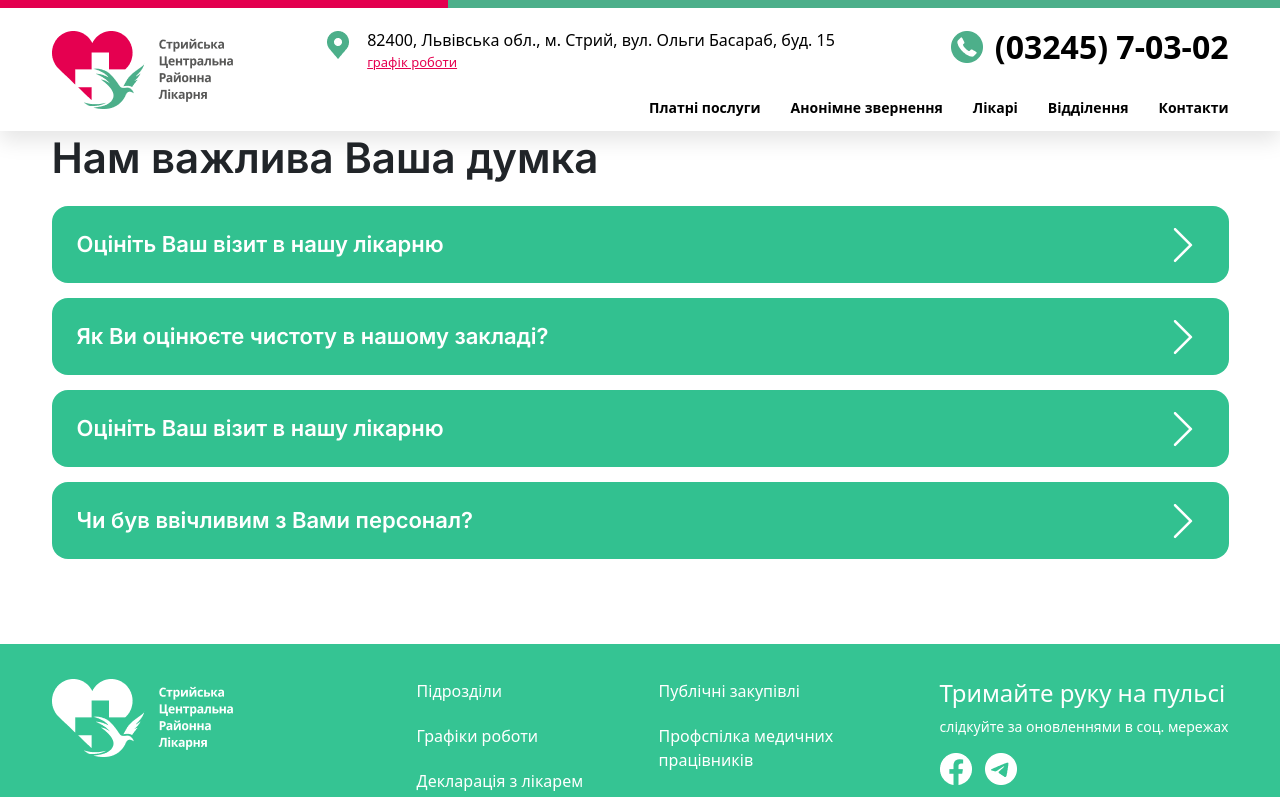
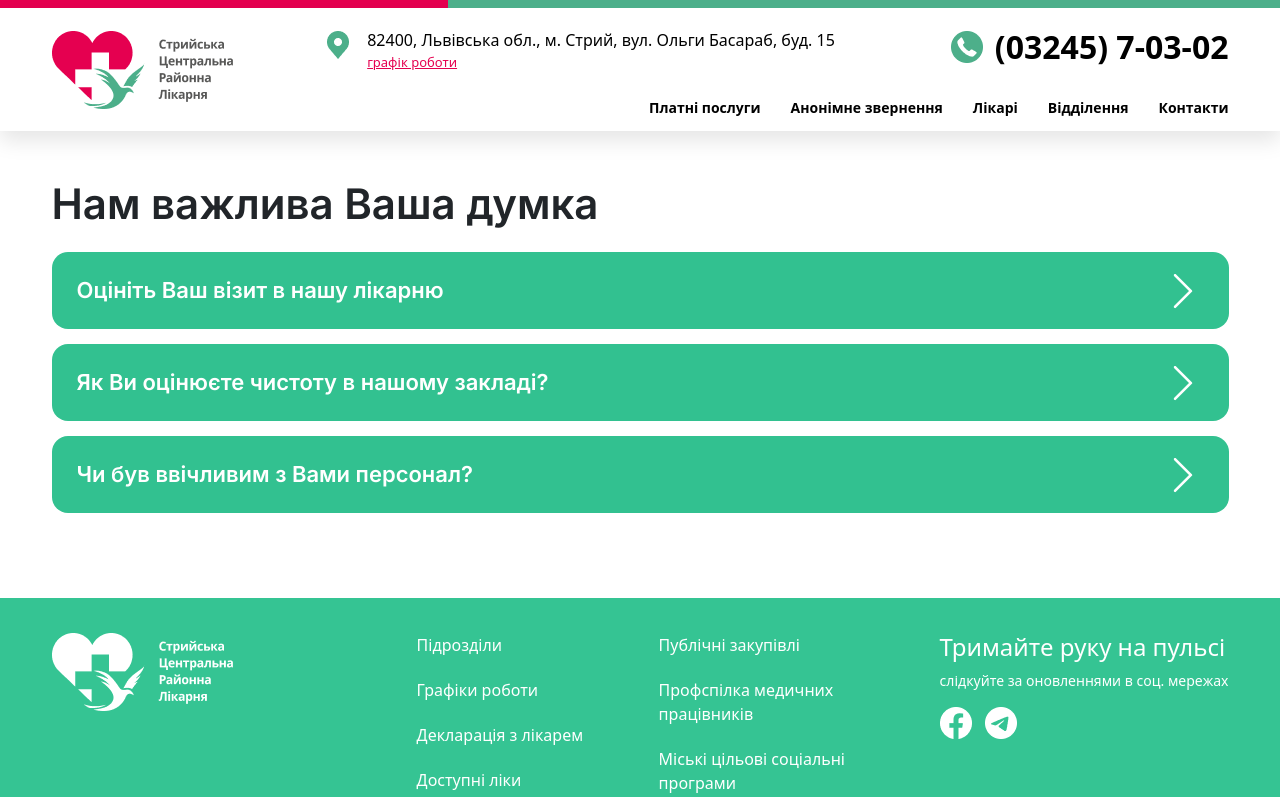
Before and after one commit to Hiko1234/ExamITstep-Rymar-Mitsko, a Next.js app: page /rateWork in a window 1280 px wide. Shown: the top 797 px of the page. Built offline with nearby package versions, Linux system fonts and the light colour scheme.

Commit message:
fixed ratePage

```diff
--- a/src/pages/rateWork/index.tsx
+++ b/src/pages/rateWork/index.tsx
@@ -10,10 +10,17 @@ import Container from '@/components/container';
 //img
 import rightArrow from '../../assets/img/rateWorkPage/rightArrow.png';
 
+const links = [
+    { text: "Оцініть Ваш візит в нашу лікарню", path: "/ocinit-vash-visit", },
+    { text: "Як Ви оцінюєте чистоту в нашому закладі?", path: "/ocinit-vash-visit", },
+    { text: "Чи був ввічливим з Вами персонал?", path: "/ocinit-vash-visit", },
+];
+
 const rateWork = () => {
     return (
         <>
             <div className={s.rateWork}>
+                <div className={s.rateWork__wrapper}>
                     <Container>
                         <div className={s.rateWork__navBar}>
                             <div className={s.rateWork__navBar_title}>
@@ -21,13 +28,12 @@ const rateWork = () => {
                                     Нам важлива Ваша думка
                                 </h1>
                             </div>
-
-                        <Link className={s.rateWork__navBar_link} href='#'>
+                            {links.map((link) => (
+                                <Link className={s.rateWork__navBar_link} href={link.path}>
                                     <div className={s.rateWork__navBar_link_info}>
                                         <p className={s.rateWork__navBar_link_info_text}>
-                                    Оцініть Ваш візит в нашу лікарню
+                                            {link.text}
                                         </p>
-
                                         <div className={s.rateWork__navBar_link_info_img}>
                                             <Image
                                                 src={rightArrow}
@@ -38,59 +44,10 @@ const rateWork = () => {
                                         </div>
                                     </div>
                                 </Link>
-
-                        <Link className={s.rateWork__navBar_link} href='#'>
-                            <div className={s.rateWork__navBar_link_info}>
-                                <p className={s.rateWork__navBar_link_info_text}>
-                                    Як Ви оцінюєте чистоту в нашому закладі?
-                                </p>
-
-                                <div className={s.rateWork__navBar_link_info_img}>
-                                    <Image
-                                        src={rightArrow}
-                                        width={42}
-                                        height={42}
-                                        alt="Продовжити"
-                                    />
-                                </div>
-                            </div>
-                        </Link>
-
-                        <Link className={s.rateWork__navBar_link} href='#'>
-                            <div className={s.rateWork__navBar_link_info}>
-                                <p className={s.rateWork__navBar_link_info_text}>
-                                    Оцініть Ваш візит в нашу лікарню
-                                </p>
-
-                                <div className={s.rateWork__navBar_link_info_img}>
-                                    <Image
-                                        src={rightArrow}
-                                        width={42}
-                                        height={42}
-                                        alt="Продовжити"
-                                    />
-                                </div>
-                            </div>
-                        </Link>
-
-                        <Link className={s.rateWork__navBar_link} href='#'>
-                            <div className={s.rateWork__navBar_link_info}>
-                                <p className={s.rateWork__navBar_link_info_text}>
-                                    Чи був ввічливим з Вами персонал?
-                                </p>
-
-                                <div className={s.rateWork__navBar_link_info_img}>
-                                    <Image
-                                        src={rightArrow}
-                                        width={42}
-                                        height={42}
-                                        alt="Продовжити"
-                                    />
-                                </div>
-                            </div>
-                        </Link>
+                            ))}
                         </div>
                     </Container>
+                </div>
             </div>
         </>
     )
--- a/src/pages/rateWork/rateWork.module.scss
+++ b/src/pages/rateWork/rateWork.module.scss
@@ -10,6 +10,10 @@
 
     @media(max-width: $mp5) {
         padding: 103px 0 85px 0;
+    }
+
+    &__wrapper{
+        padding-top: 46px;
     }
 
     &__navBar {
@@ -25,9 +29,12 @@
                 font-size: 42px;
                 line-height: 51px;
 
+                @media (max-width: $mp4) {
+                    font-size: 32px;
+                    line-height: 27px;
+                }
                 @media (max-width: $mp5) {
                     font-size: 26px;
-                    line-height: 27px;
                 }
             }
         }
```
Lines whose indentation alone changed are shown as unchanged.
